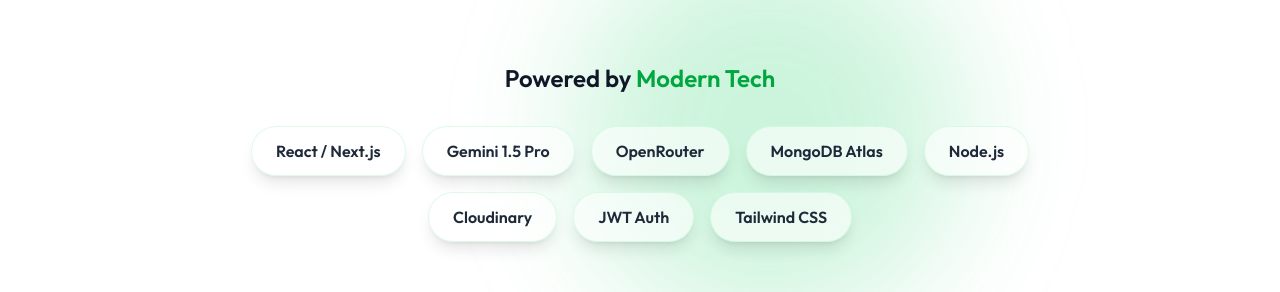
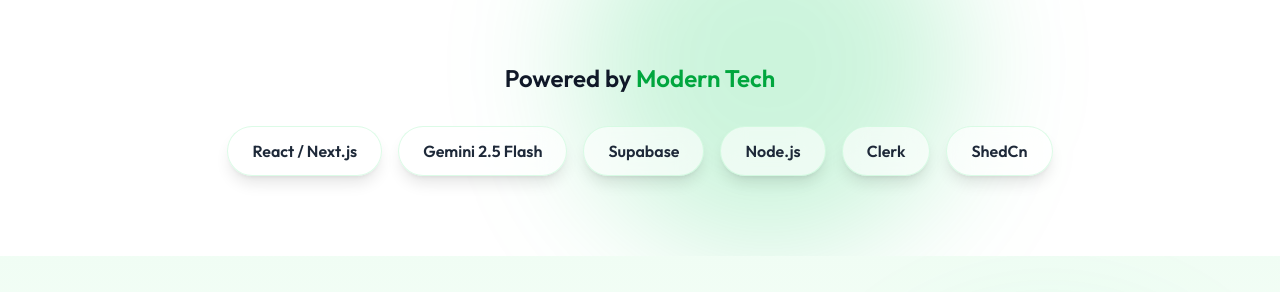
Before and after one commit to TayyabXtreme/XtremCare, a Next.js app: page / in a window 1280 px wide. Shown: the part 4160-4452 px from the top of the page. Built offline with nearby package versions, Linux system fonts and the light colour scheme; no server answers.

Commit message:
text fixing

```diff
--- a/src/components/landing/HowItWorks.tsx
+++ b/src/components/landing/HowItWorks.tsx
@@ -99,13 +99,11 @@
           <div className="flex flex-wrap justify-center gap-4 max-w-4xl mx-auto">
             {[
               "React / Next.js",
-              "Gemini 1.5 Pro",
-              "OpenRouter",
-              "MongoDB Atlas",
+              "Gemini 2.5 Flash",
+              "Supabase",
               "Node.js",
-              "Cloudinary",
-              "JWT Auth",
-              "Tailwind CSS",
+              "Clerk",
+              "ShedCn",
             ].map((tech, index) => (
               <div
                 key={index}
```
